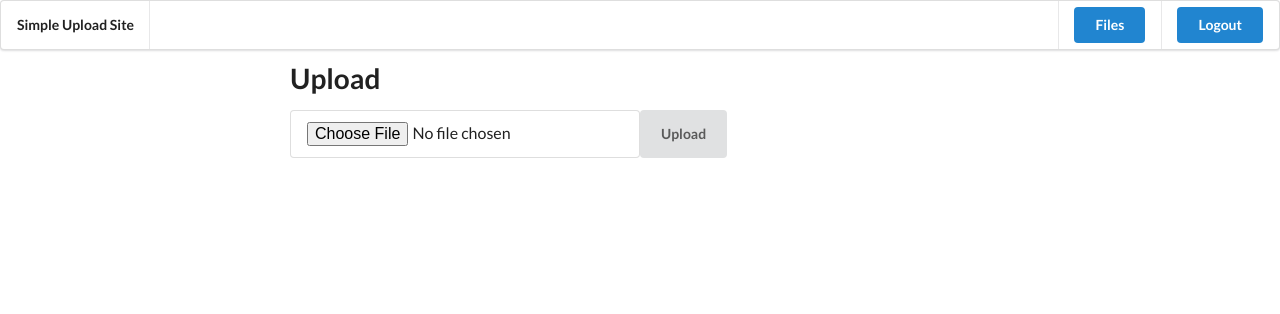
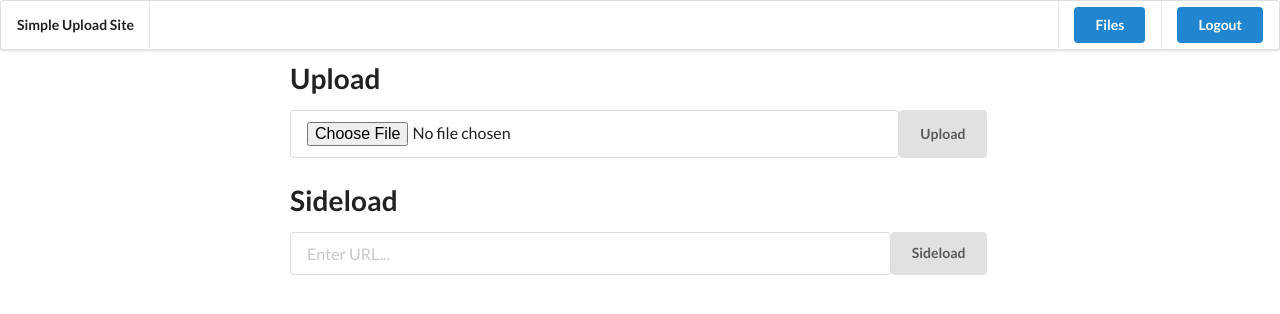
Before and after one commit to beatles1/Simple-Upload-Site, a PHP site: page /a in a window 1280 px wide. Shown: the top 314 px of the page. Run offline with PHP 8.4, Linux system fonts and the light colour scheme; the visitor is signed in with stand-in values (Sample User, id 1); some libraries are stand-ins or nearby versions.

Commit message:
Add sideloading

```diff
--- a/src/a/upload.php
+++ b/src/a/upload.php
@@ -13,7 +13,7 @@
 			if (!filter_var($url, FILTER_VALIDATE_URL) === false) {
 				$filename = explode("/", $url);
 				$filename = end($filename);
-				if (file_put_contents($filename, file_get_contents($url))) {
+				if (file_put_contents('../' . $filename, file_get_contents($url))) {
 					$urlMessage = $filename . " sucessfully uploaded.";
 				} else {
 					unlink($filename);
@@ -59,16 +59,31 @@
 				Upload
 			</h1>
 
-			<form class="ui input" method="post" enctype="multipart/form-data">
+			<form class="ui fluid input" method="post" enctype="multipart/form-data">
 				<input type="file" name="dataupload">
 				<button class="ui button">Upload</button>
 			</form>
 
-<?php
-	if ($uploadMessage) {
-		echo '<div class="ui message">' . $uploadMessage . '</div>';
-	}
-?>
+			<?php
+				if ($uploadMessage) {
+					echo '<div class="ui message">' . $uploadMessage . '</div>';
+				}
+			?>
+
+			<h1 class="ui header">
+				Sideload
+			</h1>
+
+			<form class="ui fluid input" method="post" enctype="multipart/form-data">
+				<input type="text" name="dataurl" placeholder="Enter URL...">
+				<button class="ui button">Sideload</button>
+			</form>
+
+			<?php
+				if ($urlMessage) {
+					echo '<div class="ui message">' . $urlMessage . '</div>';
+				}
+			?>
 
 		</div>
 	</body>
```
